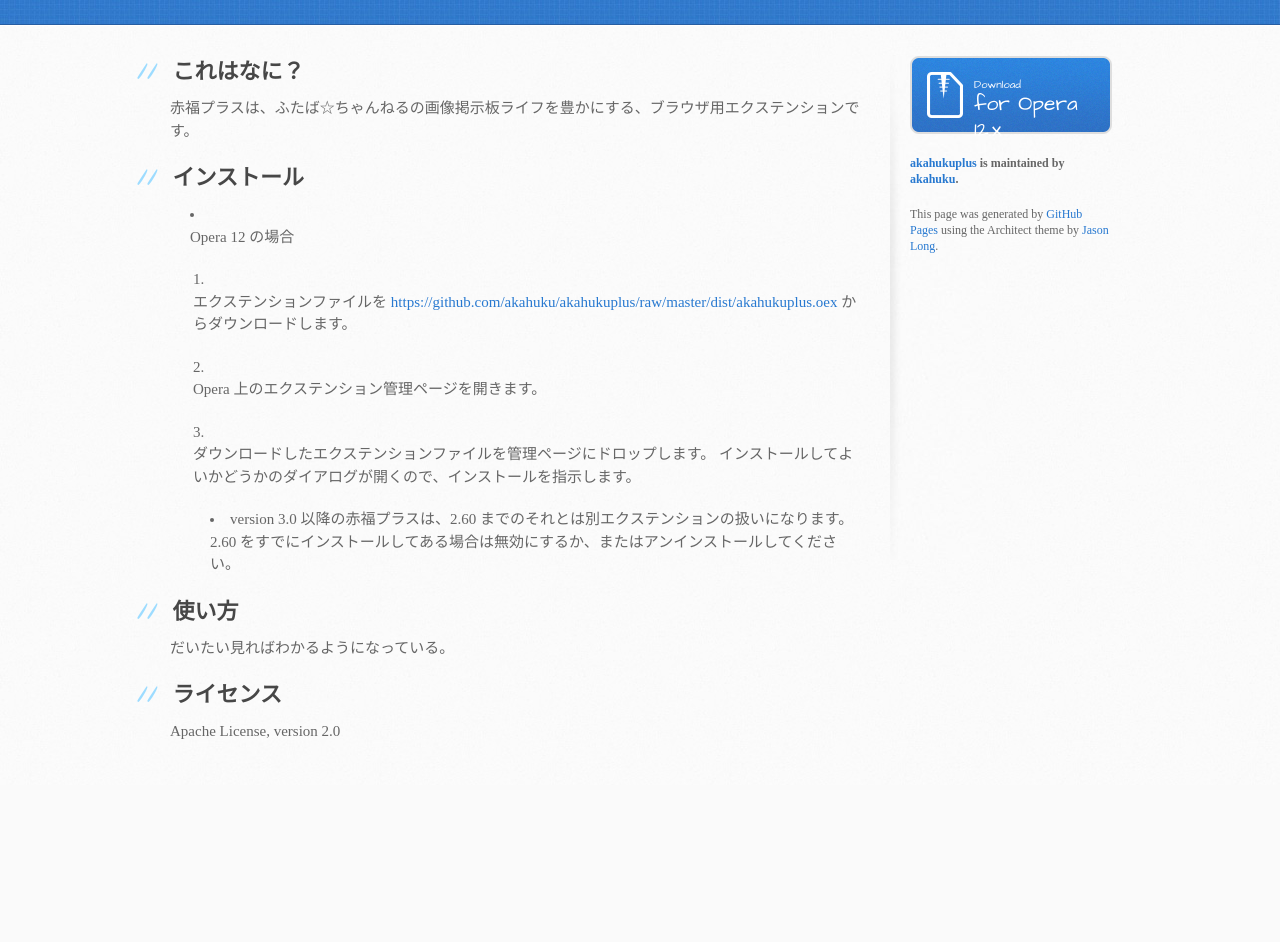
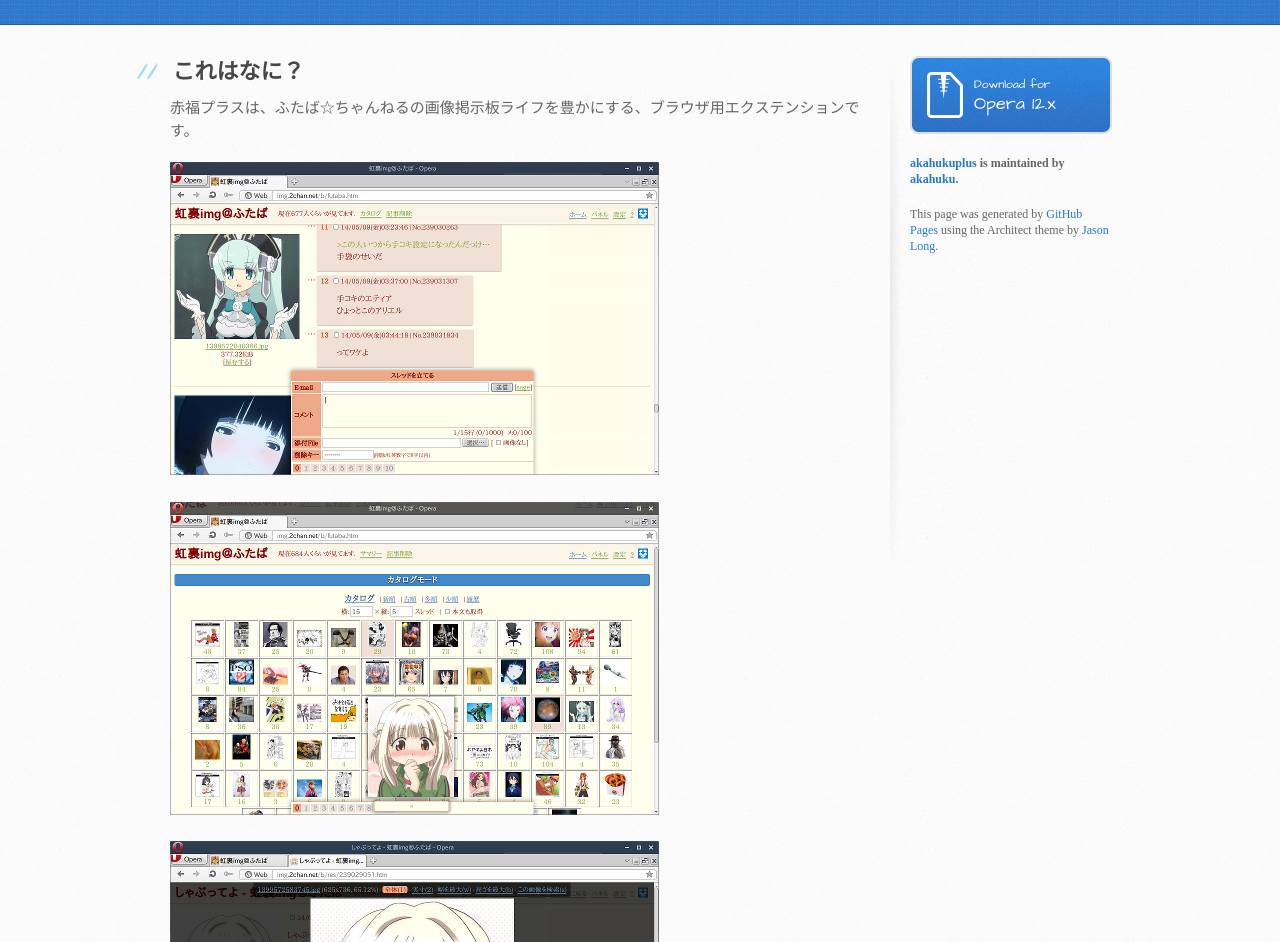
Before and after one commit to akahuku/akahukuplus, a plain HTML site: page index.html in a window 1280 px wide. Shown: the part 176-1118 px from the top of the page. Before the commit the page ends 961 px from the top, so only its background shows below. Drawn offline with Linux system fonts and the light colour scheme.

Commit message:
add a few images

```diff
--- a/index.html
+++ b/index.html
@@ -3,6 +3,10 @@
   <head>
     <meta charset='utf-8'>
     <meta http-equiv="X-UA-Compatible" content="chrome=1">
+	<link rel="shortcut icon" href="ap-images/akahukuplus.ico" type="image/vnd.microsoft.icon">
+	<link rel="icon" href="ap-images/akahukuplus.ico" type="image/vnd.microsoft.icon">
+
+
     <meta name="viewport" content="width=device-width, initial-scale=1, maximum-scale=1">
     <link href='https://fonts.googleapis.com/css?family=Architects+Daughter' rel='stylesheet' type='text/css'>
     <link rel="stylesheet" type="text/css" href="stylesheets/stylesheet.css" media="screen" />
@@ -32,6 +36,10 @@
 <a name="%E3%81%93%E3%82%8C%E3%81%AF%E3%81%AA%E3%81%AB" class="anchor" href="#%E3%81%93%E3%82%8C%E3%81%AF%E3%81%AA%E3%81%AB"><span class="octicon octicon-link"></span></a>これはなに？</h2>
 
 <p>赤福プラスは、ふたば☆ちゃんねるの画像掲示板ライフを豊かにする、ブラウザ用エクステンションです。</p>
+
+<p><a href="ap-images/summary.png" target="_blank"><img src="ap-images/tn-summary.png"></a></p>
+<p><a href="ap-images/catalog.png" target="_blank"><img src="ap-images/tn-catalog.png"></a></p>
+<p><a href="ap-images/lightbox.png" target="_blank"><img src="ap-images/tn-lightbox.png"></a></p>
 
 <h2>
 <a name="%E3%82%A4%E3%83%B3%E3%82%B9%E3%83%88%E3%83%BC%E3%83%AB" class="anchor" href="#%E3%82%A4%E3%83%B3%E3%82%B9%E3%83%88%E3%83%BC%E3%83%AB"><span class="octicon octicon-link"></span></a>インストール</h2>
@@ -65,8 +73,8 @@
 
         <aside id="sidebar">
           <a href="https://github.com/akahuku/akahukuplus/raw/master/dist/akahukuplus.oex" class="button">
-            <small>Download</small>
-            for Opera 12.x
+            <small>Download for</small>
+            Opera 12.x
           </a>
 
           <p class="repo-owner"><a href="https://github.com/akahuku/akahukuplus">akahukuplus</a> is maintained by <a href="https://github.com/akahuku">akahuku</a>.</p>
--- a/stylesheets/stylesheet.css
+++ b/stylesheets/stylesheet.css
@@ -132,7 +132,7 @@ a.button {
   width: 134px;
   height: 58px;
   line-height: 1.2;
-  font-size: 18px;
+  font-size: 20px;
   color: #fff;
   padding-left: 68px;
   padding-top: 22px;
@@ -140,7 +140,7 @@ a.button {
 }
 a.button small {
   display: block;
-  font-size: 11px;
+  font-size: 12px;
 }
 header a.button {
   position: absolute;
@@ -154,7 +154,7 @@ aside a.button {
   display: block;
   background: transparent url(../images/download-button.png) 0 0 no-repeat;
   margin-bottom: 20px;
-  font-size: 21px;
+  font-size: 18px;
 }
 
 code, pre {
```
Also changed, not shown: ap-images/akahukuplus.ico (added), ap-images/akahukuplus.png (added), ap-images/catalog.png (added), ap-images/lightbox.png (added), ap-images/summary.png (added), ap-images/tn-catalog.png (added), ap-images/tn-lightbox.png (added), ap-images/tn-summary.png (added).
